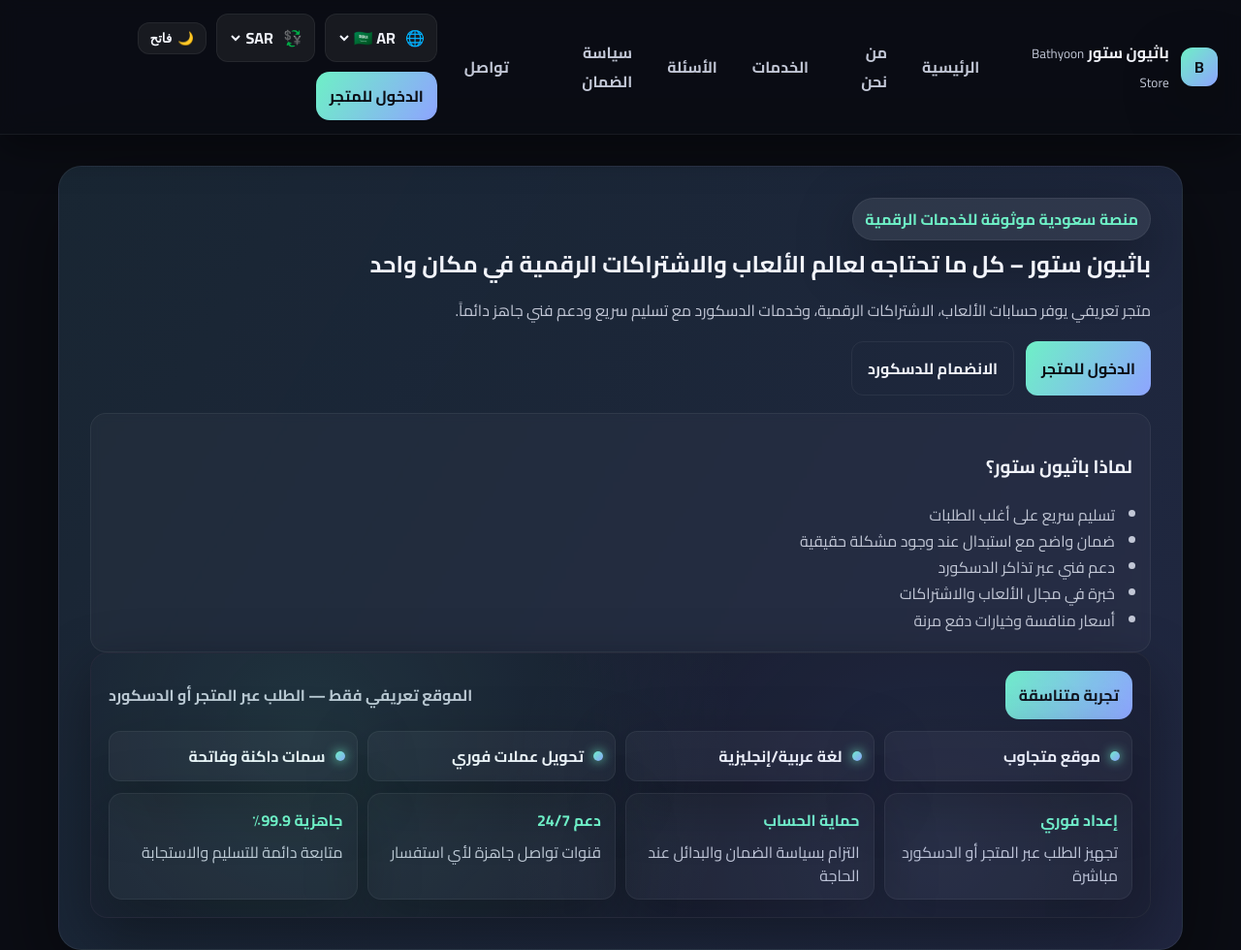
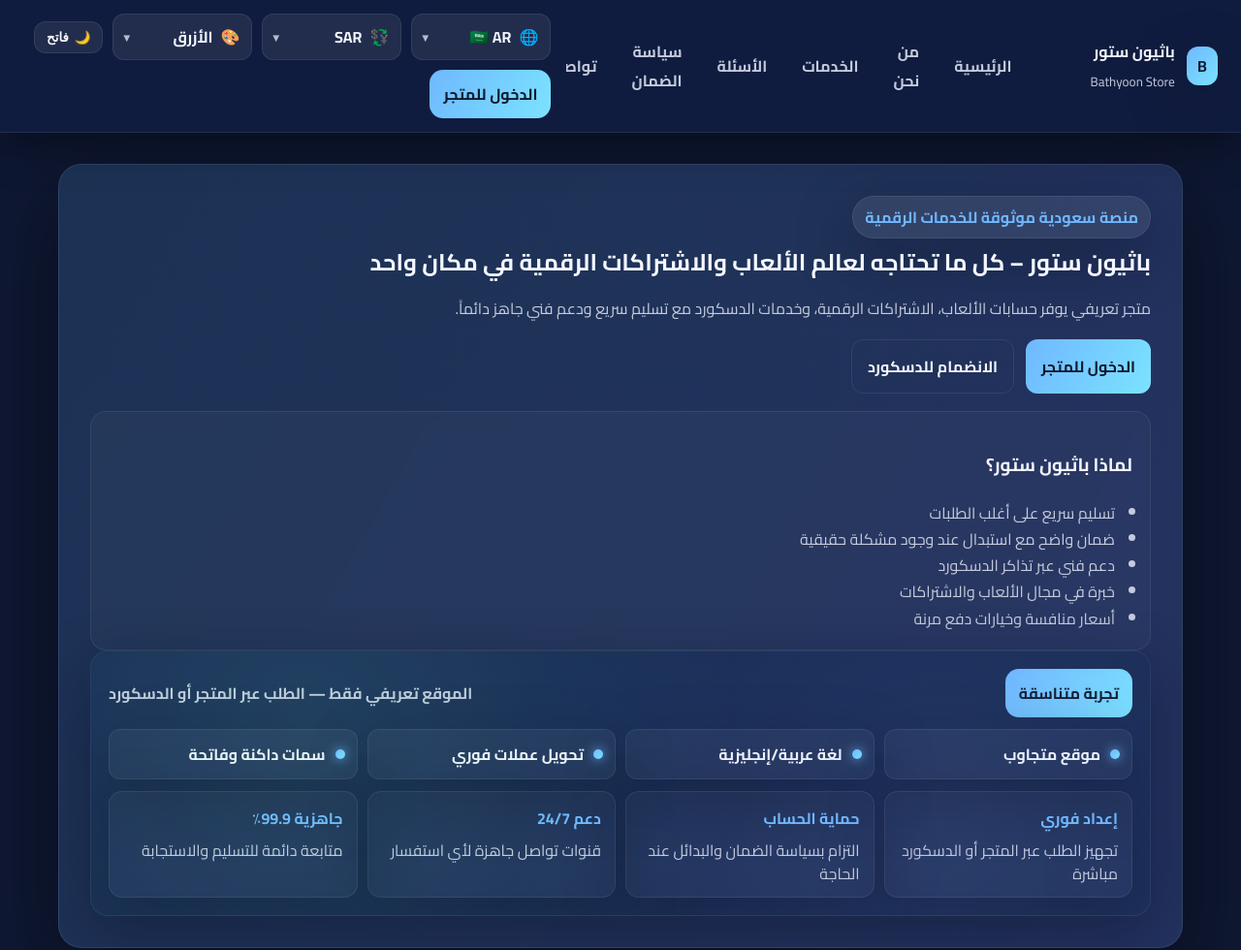
Before and after one commit to ggy65ng/BATHYOON, a plain HTML site: page index.html in a window 1280 px wide. Shown: the top 980 px of the page at 97% size. Drawn offline with Linux system fonts and the light colour scheme.

Commit message:
Add palette selector and refine multicolor layout

```diff
--- a/index.html
+++ b/index.html
@@ -39,6 +39,17 @@
           <option value="SAR">SAR</option>
           <option value="USD">USD</option>
           <option value="EUR">EUR</option>
+        </select>
+      </label>
+      <label class="chip select-chip" for="color-select">
+        <span class="icon">🎨</span>
+        <select id="color-select" aria-label="اختر لون الموقع">
+          <option value="blue">الأزرق</option>
+          <option value="purple">البنفسجي</option>
+          <option value="sky">السماوي</option>
+          <option value="green">الأخضر</option>
+          <option value="yellow">الأصفر</option>
+          <option value="pink">الوردي</option>
         </select>
       </label>
       <button id="theme-toggle" class="chip" aria-label="Toggle theme">
--- a/script.js
+++ b/script.js
@@ -43,6 +43,7 @@ const elements = {
   langToggle: document.getElementById('lang-toggle'),
   themeToggle: document.getElementById('theme-toggle'),
   currencySelect: document.getElementById('currency-select'),
+  colorSelect: document.getElementById('color-select'),
   storeBtn: document.getElementById('store-btn'),
 };
 
@@ -222,6 +223,19 @@ const content = {
     },
     themeLabel: { dark: 'فاتح', light: 'داكن' },
     langLabel: 'EN',
+    colorOptions: {
+      label: 'ألوان الواجهة',
+      langLabel: 'تبديل اللغة',
+      currencyLabel: 'اختيار العملة',
+      options: {
+        blue: 'الأزرق',
+        purple: 'البنفسجي',
+        sky: 'السماوي',
+        green: 'الأخضر',
+        yellow: 'الأصفر',
+        pink: 'الوردي',
+      },
+    },
   },
   en: {
     lang: 'en',
@@ -398,6 +412,94 @@ const content = {
     },
     themeLabel: { dark: 'Light', light: 'Dark' },
     langLabel: 'AR',
+    colorOptions: {
+      label: 'Accent color',
+      langLabel: 'Toggle language',
+      currencyLabel: 'Pick currency',
+      options: {
+        blue: 'Blue',
+        purple: 'Purple',
+        sky: 'Sky',
+        green: 'Green',
+        yellow: 'Yellow',
+        pink: 'Pink',
+      },
+    },
+  },
+};
+
+const colorSchemes = {
+  blue: {
+    accent: '#6fb8ff',
+    accent2: '#7be3ff',
+    grads: [
+      'rgba(68, 130, 255, 0.45)',
+      'rgba(134, 76, 255, 0.35)',
+      'rgba(65, 202, 165, 0.38)',
+      'rgba(255, 210, 98, 0.28)',
+      'rgba(235, 132, 178, 0.3)',
+      'rgba(132, 202, 235, 0.32)',
+    ],
+  },
+  purple: {
+    accent: '#b38bff',
+    accent2: '#7ed3ff',
+    grads: [
+      'rgba(173, 125, 255, 0.45)',
+      'rgba(104, 73, 229, 0.42)',
+      'rgba(84, 197, 171, 0.32)',
+      'rgba(255, 205, 132, 0.22)',
+      'rgba(236, 143, 214, 0.36)',
+      'rgba(145, 214, 255, 0.32)',
+    ],
+  },
+  sky: {
+    accent: '#8ddcff',
+    accent2: '#6be9e1',
+    grads: [
+      'rgba(109, 206, 255, 0.42)',
+      'rgba(95, 144, 255, 0.34)',
+      'rgba(79, 223, 196, 0.34)',
+      'rgba(242, 216, 138, 0.2)',
+      'rgba(230, 158, 205, 0.32)',
+      'rgba(120, 215, 255, 0.38)',
+    ],
+  },
+  green: {
+    accent: '#7de2b8',
+    accent2: '#9ef28f',
+    grads: [
+      'rgba(108, 224, 183, 0.42)',
+      'rgba(106, 164, 255, 0.32)',
+      'rgba(104, 237, 180, 0.42)',
+      'rgba(245, 221, 140, 0.24)',
+      'rgba(214, 158, 205, 0.28)',
+      'rgba(126, 214, 205, 0.36)',
+    ],
+  },
+  yellow: {
+    accent: '#ffd166',
+    accent2: '#ffe38f',
+    grads: [
+      'rgba(255, 210, 102, 0.46)',
+      'rgba(134, 102, 255, 0.32)',
+      'rgba(108, 216, 176, 0.3)',
+      'rgba(255, 231, 150, 0.46)',
+      'rgba(242, 169, 148, 0.3)',
+      'rgba(152, 214, 235, 0.32)',
+    ],
+  },
+  pink: {
+    accent: '#ff9acb',
+    accent2: '#a7c2ff',
+    grads: [
+      'rgba(255, 154, 203, 0.44)',
+      'rgba(164, 112, 255, 0.36)',
+      'rgba(104, 223, 189, 0.32)',
+      'rgba(255, 214, 140, 0.26)',
+      'rgba(238, 151, 192, 0.42)',
+      'rgba(160, 210, 255, 0.36)',
+    ],
   },
 };
 
@@ -405,6 +507,7 @@ const state = {
   lang: localStorage.getItem('lang') || 'ar',
   theme: localStorage.getItem('theme') || 'dark',
   currency: localStorage.getItem('currency') || 'SAR',
+  color: localStorage.getItem('color') || 'blue',
 };
 
 document.documentElement.setAttribute('data-theme', state.theme);
@@ -415,6 +518,13 @@ elements.langToggle.addEventListener('change', (e) => {
   state.lang = e.target.value;
   localStorage.setItem('lang', state.lang);
   applyLanguage();
+});
+
+elements.colorSelect.value = state.color;
+elements.colorSelect.addEventListener('change', (e) => {
+  state.color = e.target.value;
+  localStorage.setItem('color', state.color);
+  applyColor();
 });
 
 elements.themeToggle.addEventListener('click', () => {
@@ -435,6 +545,7 @@ function applyTheme() {
   const isDark = state.theme === 'dark';
   elements.themeLabel.textContent = isDark ? labels.dark : labels.light;
   elements.themeIcon.textContent = isDark ? '🌙' : '☀️';
+  applyColor();
 }
 
 function applyLanguage() {
@@ -442,6 +553,15 @@ function applyLanguage() {
   document.documentElement.lang = t.lang;
   document.documentElement.dir = t.dir;
   elements.langToggle.value = t.lang;
+  const palette = t.colorOptions;
+  elements.langToggle.setAttribute('aria-label', palette.langLabel);
+  elements.currencySelect.setAttribute('aria-label', palette.currencyLabel);
+  elements.colorSelect.setAttribute('aria-label', palette.label);
+  Array.from(elements.colorSelect.options).forEach((opt) => {
+    if (palette.options[opt.value]) {
+      opt.textContent = palette.options[opt.value];
+    }
+  });
   elements.brandName.textContent = t.brand.name;
   elements.brandSub.textContent = t.brand.sub;
   elements.storeBtn.textContent = t.hero.actions.store;
@@ -456,6 +576,14 @@ function applyLanguage() {
   renderFaq();
   renderAbout();
   renderFooter();
+}
+
+function applyColor() {
+  const scheme = colorSchemes[state.color] || colorSchemes.blue;
+  const root = document.documentElement;
+  root.style.setProperty('--accent', scheme.accent);
+  root.style.setProperty('--accent-2', scheme.accent2);
+  scheme.grads.forEach((g, idx) => root.style.setProperty(`--grad-${idx + 1}`, g));
 }
 
 function renderNav() {
--- a/styles.css
+++ b/styles.css
@@ -1,32 +1,40 @@
 :root {
-  --bg: #0b0d14;
-  --panel: #111526;
-  --card: #171c2e;
-  --muted: #c2c7d6;
-  --text: #f2f4fb;
-  --accent: #6ef0c6;
-  --accent-2: #8ea4ff;
-  --outline: rgba(255, 255, 255, 0.06);
-  --shadow: 0 20px 60px rgba(0, 0, 0, 0.35);
-  --chip-bg: rgba(255, 255, 255, 0.06);
-  --chip-text: #f2f4fb;
+  --bg: #0f1833;
+  --panel: #15224a;
+  --card: #192c55;
+  --muted: #c5cbdd;
+  --text: #f5f7ff;
+  --accent: #6fb8ff;
+  --accent-2: #7be3ff;
+  --outline: rgba(255, 255, 255, 0.08);
+  --shadow: 0 20px 60px rgba(9, 15, 36, 0.4);
+  --chip-bg: rgba(255, 255, 255, 0.08);
+  --chip-text: #f5f7ff;
+  --topbar: rgba(17, 30, 64, 0.92);
+  --grad-1: rgba(68, 130, 255, 0.45);
+  --grad-2: rgba(134, 76, 255, 0.35);
+  --grad-3: rgba(65, 202, 165, 0.38);
+  --grad-4: rgba(255, 210, 98, 0.28);
+  --grad-5: rgba(235, 132, 178, 0.3);
+  --grad-6: rgba(132, 202, 235, 0.32);
   font-family: 'Cairo', system-ui, -apple-system, sans-serif;
   color: var(--text);
   background: var(--bg);
 }
 
 :root[data-theme="light"] {
-  --bg: #f5f7fb;
+  --bg: #eef3ff;
   --panel: #ffffff;
   --card: #ffffff;
-  --muted: #5f6680;
-  --text: #0e111c;
-  --accent: #2fd4a6;
-  --accent-2: #5c7cff;
-  --outline: rgba(12, 18, 32, 0.08);
-  --shadow: 0 10px 40px rgba(0, 0, 0, 0.08);
-  --chip-bg: rgba(12, 18, 32, 0.06);
-  --chip-text: #0e111c;
+  --muted: #4f5774;
+  --text: #0f1a30;
+  --accent: #4a8dff;
+  --accent-2: #6fe7ff;
+  --outline: rgba(15, 26, 48, 0.12);
+  --shadow: 0 16px 40px rgba(12, 24, 56, 0.12);
+  --chip-bg: rgba(15, 26, 48, 0.06);
+  --chip-text: #0f1a30;
+  --topbar: rgba(238, 243, 255, 0.96);
 }
 
 * {
@@ -66,16 +74,19 @@ body {
 }
 
 .bg-gradient {
-  background: radial-gradient(1200px circle at 10% 20%, rgba(92, 124, 255, 0.18), transparent 55%),
-    radial-gradient(900px circle at 80% 0%, rgba(110, 240, 198, 0.16), transparent 50%),
-    radial-gradient(1200px circle at 50% 80%, rgba(160, 125, 255, 0.15), transparent 55%),
-    linear-gradient(145deg, rgba(6, 10, 22, 0.95), rgba(11, 13, 20, 0.9));
+  background: radial-gradient(1200px circle at 12% 18%, var(--grad-1), transparent 58%),
+    radial-gradient(900px circle at 80% 0%, var(--grad-3), transparent 52%),
+    radial-gradient(1200px circle at 72% 64%, var(--grad-2), transparent 56%),
+    radial-gradient(1200px circle at 28% 80%, var(--grad-5), transparent 60%),
+    radial-gradient(900px circle at 50% 100%, var(--grad-4), transparent 50%),
+    linear-gradient(135deg, #141f46, #152650 35%, #1b2f63);
 }
 
 .bg-glow {
-  background: radial-gradient(circle at 20% 20%, rgba(142, 164, 255, 0.18), transparent 38%),
-    radial-gradient(circle at 82% 8%, rgba(110, 240, 198, 0.2), transparent 42%),
-    radial-gradient(circle at 50% 80%, rgba(94, 124, 255, 0.12), transparent 42%);
+  background: radial-gradient(circle at 24% 16%, var(--grad-1), transparent 40%),
+    radial-gradient(circle at 82% 10%, var(--grad-3), transparent 45%),
+    radial-gradient(circle at 48% 88%, var(--grad-2), transparent 44%),
+    radial-gradient(circle at 10% 92%, var(--grad-6), transparent 48%);
   filter: blur(4px);
   mix-blend-mode: screen;
 }
@@ -119,14 +130,10 @@ a {
   gap: 16px;
   justify-content: space-between;
   padding: 14px 24px;
-  background: rgba(11, 13, 20, 0.9);
+  background: var(--topbar);
   backdrop-filter: blur(10px);
   border-bottom: 1px solid var(--outline);
   box-shadow: 0 12px 40px rgba(0, 0, 0, 0.4);
-}
-
-:root[data-theme="light"] .topbar {
-  background: rgba(245, 247, 251, 0.96);
 }
 
 .brand {
@@ -141,7 +148,7 @@ a {
   display: grid;
   place-items: center;
   background: linear-gradient(135deg, var(--accent), var(--accent-2));
-  color: #0b0d14;
+  color: #0f1a30;
   border-radius: 12px;
   font-weight: 800;
   box-shadow: var(--shadow);
@@ -155,6 +162,9 @@ a {
   display: flex;
   gap: 12px;
   align-items: center;
+  overflow-x: auto;
+  padding: 4px 0;
+  scrollbar-width: none;
 }
 
 .nav a {
@@ -168,6 +178,10 @@ a {
 .nav a:hover {
   background: rgba(255, 255, 255, 0.08);
   color: var(--text);
+}
+
+.nav::-webkit-scrollbar {
+  display: none;
 }
 
 .topbar__actions {
@@ -202,6 +216,22 @@ a {
   color: inherit;
   font: inherit;
   outline: none;
+  appearance: none;
+  padding-inline-end: 16px;
+  padding-inline-start: 2px;
+  min-width: 92px;
+}
+
+.select-chip {
+  position: relative;
+}
+
+.select-chip::after {
+  content: '▾';
+  position: absolute;
+  inset-inline-end: 10px;
+  font-size: 12px;
+  opacity: 0.7;
 }
 
 .pill {
@@ -209,7 +239,7 @@ a {
   align-items: center;
   gap: 8px;
   background: linear-gradient(120deg, var(--accent), var(--accent-2));
-  color: #0b0d14;
+  color: #0f1a30;
   padding: 10px 14px;
   border-radius: 14px;
   font-weight: 800;
@@ -306,7 +336,7 @@ main {
 
 .btn.primary {
   background: linear-gradient(120deg, var(--accent), var(--accent-2));
-  color: #0b0d14;
+  color: #0f1a30;
   border: none;
 }
 
```
